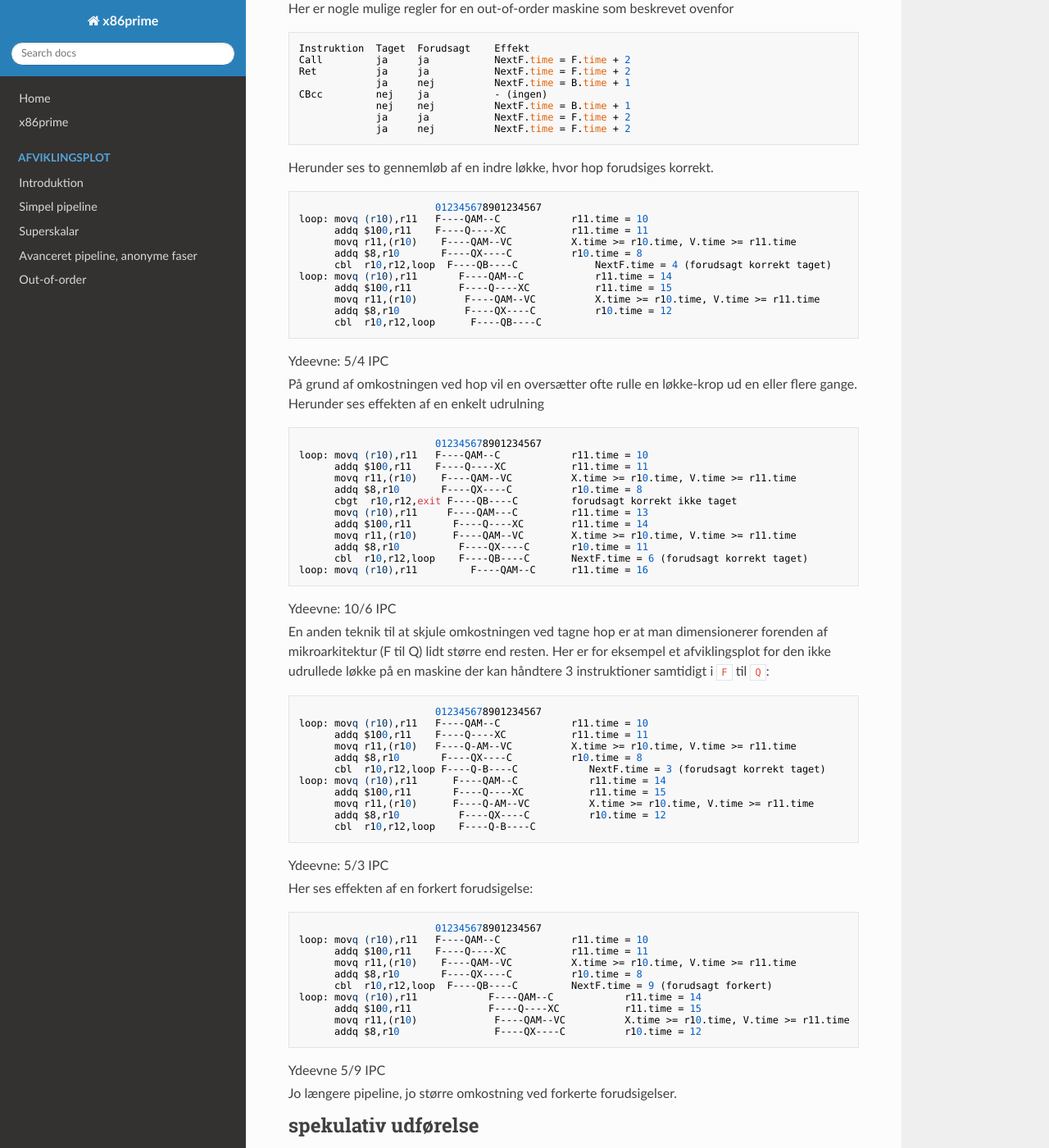
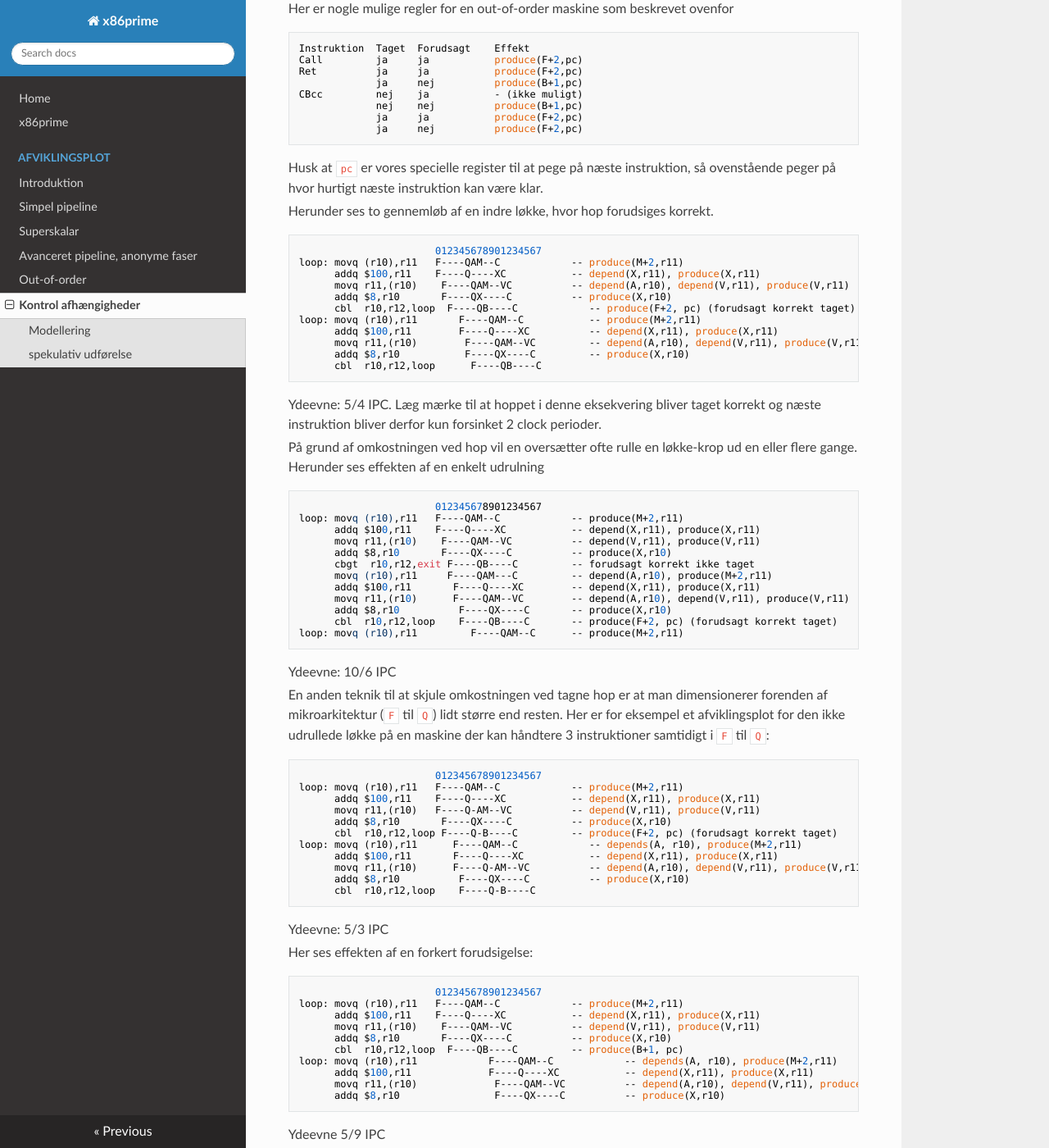
Before and after one commit to finnschiermer/x86prime, an MkDocs documentation site: the page built from docs/afviklingsplot/kontrol.md, in a window 1280 px wide and 1400 px high, scrolled down 559 px. Shown: the whole window at 82% size. Built offline with MkDocs 1.6.1, drawn with Linux system fonts in a browser that asks for light colours; nearby versions of some CDN libraries; some of the changed text lies outside the part shown.

Commit message:
Update kontrol

```diff
--- a/docs/afviklingsplot/kontrol.md
+++ b/docs/afviklingsplot/kontrol.md
@@ -27,65 +27,70 @@ inorder(B)
 Her er nogle mulige regler for en out-of-order maskine som beskrevet ovenfor
 ~~~
 Instruktion  Taget  Forudsagt    Effekt
-Call         ja     ja           NextF.time = F.time + 2
-Ret          ja     ja           NextF.time = F.time + 2
-             ja     nej          NextF.time = B.time + 1
-CBcc         nej    ja           - (ingen)
-             nej    nej          NextF.time = B.time + 1
-             ja     ja           NextF.time = F.time + 2
-             ja     nej          NextF.time = F.time + 2
+Call         ja     ja           produce(F+2,pc)
+Ret          ja     ja           produce(F+2,pc)
+             ja     nej          produce(B+1,pc)
+CBcc         nej    ja           - (ikke muligt)
+             nej    nej          produce(B+1,pc)
+             ja     ja           produce(F+2,pc)
+             ja     nej          produce(F+2,pc)
 ~~~
+Husk at `pc` er vores specielle register til at pege på næste instruktion, så ovenstående peger på hvor hurtigt næste instruktion kan være klar.
+
+
 Herunder ses to gennemløb af en indre løkke, hvor hop forudsiges korrekt.
 ~~~
                        012345678901234567
-loop: movq (r10),r11   F----QAM--C            r11.time = 10
-      addq $100,r11    F----Q----XC           r11.time = 11
-      movq r11,(r10)    F----QAM--VC          X.time >= r10.time, V.time >= r11.time
-      addq $8,r10       F----QX----C          r10.time = 8
-      cbl  r10,r12,loop  F----QB----C             NextF.time = 4 (forudsagt korrekt taget)
-loop: movq (r10),r11       F----QAM--C            r11.time = 14
-      addq $100,r11        F----Q----XC           r11.time = 15
-      movq r11,(r10)        F----QAM--VC          X.time >= r10.time, V.time >= r11.time
-      addq $8,r10           F----QX----C          r10.time = 12
+loop: movq (r10),r11   F----QAM--C            -- produce(M+2,r11)
+      addq $100,r11    F----Q----XC           -- depend(X,r11), produce(X,r11)
+      movq r11,(r10)    F----QAM--VC          -- depend(A,r10), depend(V,r11), produce(V,r11)
+      addq $8,r10       F----QX----C          -- produce(X,r10)
+      cbl  r10,r12,loop  F----QB----C            -- produce(F+2, pc) (forudsagt korrekt taget)
+loop: movq (r10),r11       F----QAM--C           -- produce(M+2,r11)
+      addq $100,r11        F----Q----XC          -- depend(X,r11), produce(X,r11)
+      movq r11,(r10)        F----QAM--VC         -- depend(A,r10), depend(V,r11), produce(V,r11)
+      addq $8,r10           F----QX----C         -- produce(X,r10)
       cbl  r10,r12,loop      F----QB----C
 ~~~
-Ydeevne: 5/4 IPC
+Ydeevne: 5/4 IPC. Læg mærke til at hoppet i denne eksekvering bliver taget korrekt og næste instruktion bliver derfor kun forsinket 2 clock perioder.
+
+
 
 På grund af omkostningen ved hop vil en oversætter ofte rulle en løkke-krop
 ud en eller flere gange. Herunder ses effekten af en enkelt udrulning
 
 ~~~
                        012345678901234567
-loop: movq (r10),r11   F----QAM--C            r11.time = 10
-      addq $100,r11    F----Q----XC           r11.time = 11
-      movq r11,(r10)    F----QAM--VC          X.time >= r10.time, V.time >= r11.time
-      addq $8,r10       F----QX----C          r10.time = 8
-      cbgt  r10,r12,exit F----QB----C         forudsagt korrekt ikke taget
-      movq (r10),r11     F----QAM---C         r11.time = 13
-      addq $100,r11       F----Q----XC        r11.time = 14
-      movq r11,(r10)      F----QAM--VC        X.time >= r10.time, V.time >= r11.time
-      addq $8,r10          F----QX----C       r10.time = 11
-      cbl  r10,r12,loop    F----QB----C       NextF.time = 6 (forudsagt korrekt taget)
-loop: movq (r10),r11         F----QAM--C      r11.time = 16
+loop: movq (r10),r11   F----QAM--C            -- produce(M+2,r11)
+      addq $100,r11    F----Q----XC           -- depend(X,r11), produce(X,r11)
+      movq r11,(r10)    F----QAM--VC          -- depend(V,r11), produce(V,r11)
+      addq $8,r10       F----QX----C          -- produce(X,r10)
+      cbgt  r10,r12,exit F----QB----C         -- forudsagt korrekt ikke taget
+      movq (r10),r11     F----QAM---C         -- depend(A,r10), produce(M+2,r11)
+      addq $100,r11       F----Q----XC        -- depend(X,r11), produce(X,r11)
+      movq r11,(r10)      F----QAM--VC        -- depend(A,r10), depend(V,r11), produce(V,r11)
+      addq $8,r10          F----QX----C       -- produce(X,r10)
+      cbl  r10,r12,loop    F----QB----C       -- produce(F+2, pc) (forudsagt korrekt taget)
+loop: movq (r10),r11         F----QAM--C      -- produce(M+2,r11)
 ~~~
 Ydeevne: 10/6 IPC
 
 En anden teknik til at skjule omkostningen ved tagne hop er at man dimensionerer
-forenden af mikroarkitektur (F til Q) lidt større end resten. Her er for eksempel
+forenden af mikroarkitektur (`F` til `Q`) lidt større end resten. Her er for eksempel
 et afviklingsplot for den ikke udrullede løkke på en maskine der kan håndtere 3
 instruktioner samtidigt i `F` til `Q`:
 
 ~~~
                        012345678901234567
-loop: movq (r10),r11   F----QAM--C            r11.time = 10
-      addq $100,r11    F----Q----XC           r11.time = 11
-      movq r11,(r10)   F----Q-AM--VC          X.time >= r10.time, V.time >= r11.time
-      addq $8,r10       F----QX----C          r10.time = 8
-      cbl  r10,r12,loop F----Q-B----C            NextF.time = 3 (forudsagt korrekt taget)
-loop: movq (r10),r11      F----QAM--C            r11.time = 14
-      addq $100,r11       F----Q----XC           r11.time = 15
-      movq r11,(r10)      F----Q-AM--VC          X.time >= r10.time, V.time >= r11.time
-      addq $8,r10          F----QX----C          r10.time = 12
+loop: movq (r10),r11   F----QAM--C            -- produce(M+2,r11)
+      addq $100,r11    F----Q----XC           -- depend(X,r11), produce(X,r11)
+      movq r11,(r10)   F----Q-AM--VC          -- depend(V,r11), produce(V,r11)
+      addq $8,r10       F----QX----C          -- produce(X,r10)
+      cbl  r10,r12,loop F----Q-B----C         -- produce(F+2, pc) (forudsagt korrekt taget)
+loop: movq (r10),r11      F----QAM--C            -- depends(A, r10), produce(M+2,r11)
+      addq $100,r11       F----Q----XC           -- depend(X,r11), produce(X,r11)
+      movq r11,(r10)      F----Q-AM--VC          -- depend(A,r10), depend(V,r11), produce(V,r11)
+      addq $8,r10          F----QX----C          -- produce(X,r10)
       cbl  r10,r12,loop    F----Q-B----C
 ~~~
 Ydeevne: 5/3 IPC
@@ -93,15 +98,15 @@ Ydeevne: 5/3 IPC
 Her ses effekten af en forkert forudsigelse:
 ~~~
                        012345678901234567
-loop: movq (r10),r11   F----QAM--C            r11.time = 10
-      addq $100,r11    F----Q----XC           r11.time = 11
-      movq r11,(r10)    F----QAM--VC          X.time >= r10.time, V.time >= r11.time
-      addq $8,r10       F----QX----C          r10.time = 8
-      cbl  r10,r12,loop  F----QB----C         NextF.time = 9 (forudsagt forkert)
-loop: movq (r10),r11            F----QAM--C            r11.time = 14
-      addq $100,r11             F----Q----XC           r11.time = 15
-      movq r11,(r10)             F----QAM--VC          X.time >= r10.time, V.time >= r11.time
-      addq $8,r10                F----QX----C          r10.time = 12
+loop: movq (r10),r11   F----QAM--C            -- produce(M+2,r11)
+      addq $100,r11    F----Q----XC           -- depend(X,r11), produce(X,r11)
+      movq r11,(r10)    F----QAM--VC          -- depend(V,r11), produce(V,r11)
+      addq $8,r10       F----QX----C          -- produce(X,r10)
+      cbl  r10,r12,loop  F----QB----C         -- produce(B+1, pc)
+loop: movq (r10),r11            F----QAM--C            -- depends(A, r10), produce(M+2,r11)
+      addq $100,r11             F----Q----XC           -- depend(X,r11), produce(X,r11)
+      movq r11,(r10)             F----QAM--VC          -- depend(A,r10), depend(V,r11), produce(V,r11)
+      addq $8,r10                F----QX----C          -- produce(X,r10)
 ~~~
 Ydeevne 5/9 IPC
 
--- a/mkdocs.yml
+++ b/mkdocs.yml
@@ -8,7 +8,7 @@ nav:
         - Superskalar: afviklingsplot/superscalar.md
         - Avanceret pipeline, anonyme faser: afviklingsplot/anonyme.md
         - Out-of-order: afviklingsplot/out-of-order.md
-        # - Kontrol afhængigheder: afviklingsplot/kontrol.md
+        - Kontrol afhængigheder: afviklingsplot/kontrol.md
 theme: readthedocs
 extra_css:
     - css/extra.css
```
Also changed, not shown: docs/afviklingsplot/anonyme.md (+1 -2 lines), docs/afviklingsplot/out-of-order.md (+1 -1 lines).
